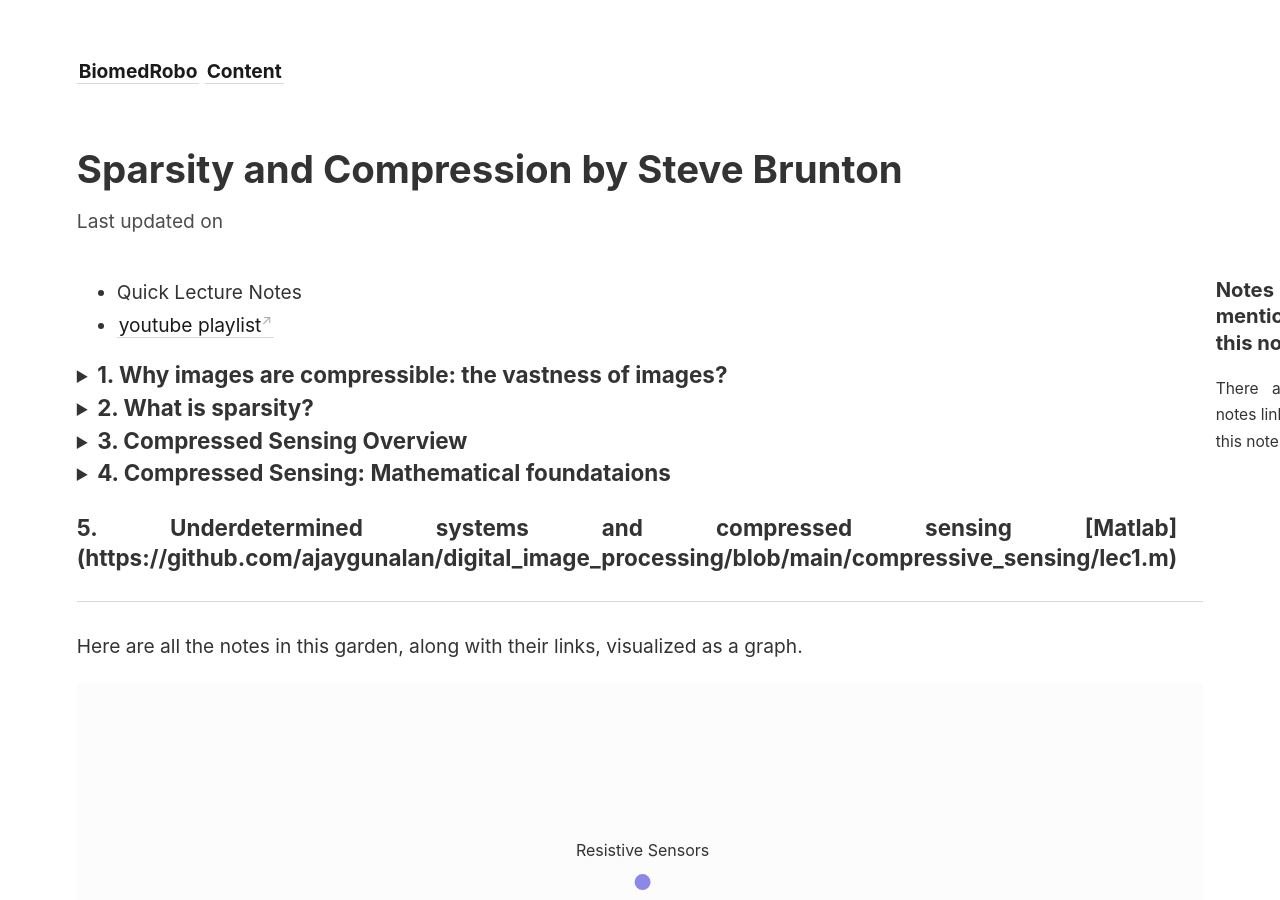
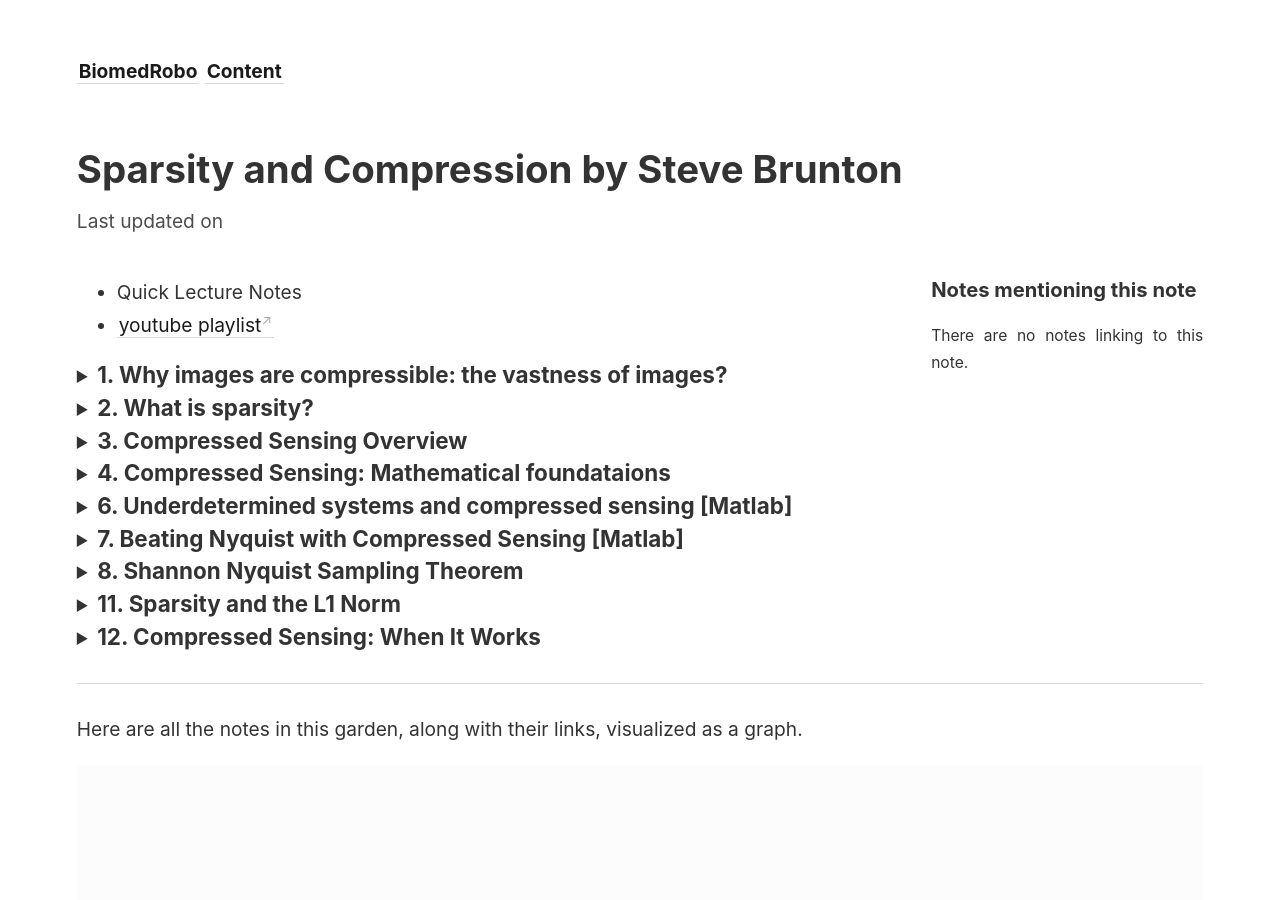
Before and after one commit to ajaygunalan/biomedrobo, a Jekyll site: the page built from _notes/signal-processing/compressiveSensing.md, in a window 1280 px wide and 900 px high. Built offline with Jekyll 4.4.1, drawn with Linux system fonts in a browser that asks for light colours; comment, search, counter and statistics services are not loaded.

Commit message:
added lec 12

```diff
--- a/_notes/signal-processing/compressiveSensing.md
+++ b/_notes/signal-processing/compressiveSensing.md
@@ -66,6 +66,48 @@ permalink: /:categories/:title/
     <img src="/assets/images/cs/mathOverview.PNG"/>
 </details>
 
-<h3>
-    5. Underdetermined systems and compressed sensing [Matlab](https://github.com/ajaygunalan/digital_image_processing/blob/main/compressive_sensing/lec1.m)
-</h3>
+<details>
+  <summary>
+    <h3>
+      6. Underdetermined systems and compressed sensing [Matlab]
+    </h3>
+  </summary>
+    <a href="https://github.com/ajaygunalan/digital_image_processing/blob/main/compressive_sensing/lec6.m">Link</a>
+</details>
+
+<details>
+  <summary>
+    <h3>
+      7. Beating Nyquist with Compressed Sensing [Matlab]
+    </h3>
+  </summary>
+    <a href="https://github.com/ajaygunalan/digital_image_processing/blob/main/compressive_sensing/lec7.m">Link</a>
+</details>
+
+<details>
+  <summary>
+    <h3>
+      8. Shannon Nyquist Sampling Theorem
+    </h3>
+  </summary>
+    <img src="/assets/images/cs/nyquist.PNG"/>
+</details>
+
+
+<details>
+  <summary>
+    <h3>
+      11. Sparsity and the L1 Norm
+    </h3>
+  </summary>
+    <img src="/assets/images/cs/norm.PNG"/>
+</details>
+
+<details>
+  <summary>
+    <h3>
+      12. Compressed Sensing: When It Works
+    </h3>
+  </summary>
+    <img src="/assets/images/cs/work.PNG"/>
+</details>
```
Also changed, not shown: assets/images/cs/norm.PNG (added), assets/images/cs/nyquist.PNG (added), assets/images/cs/work.PNG (added).
